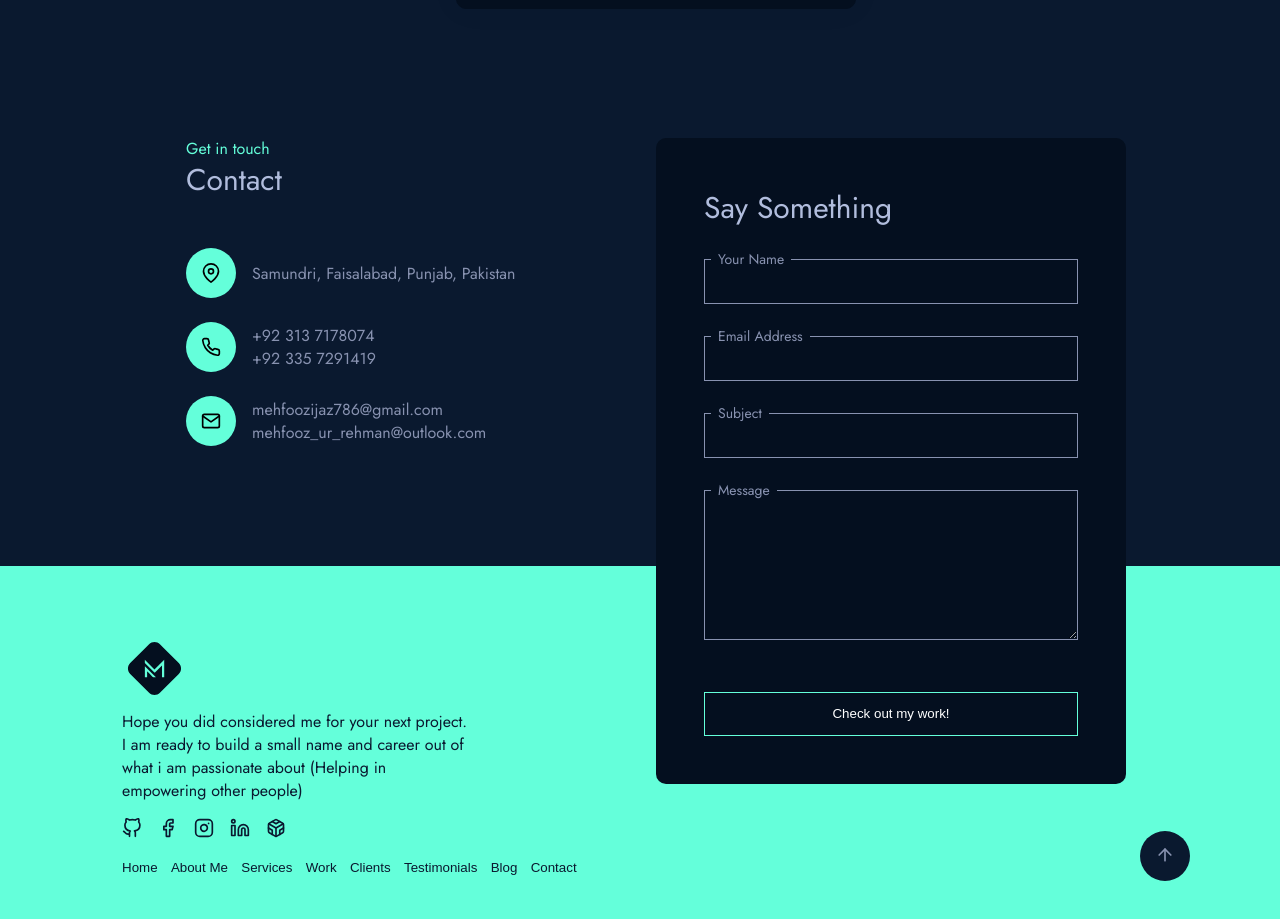
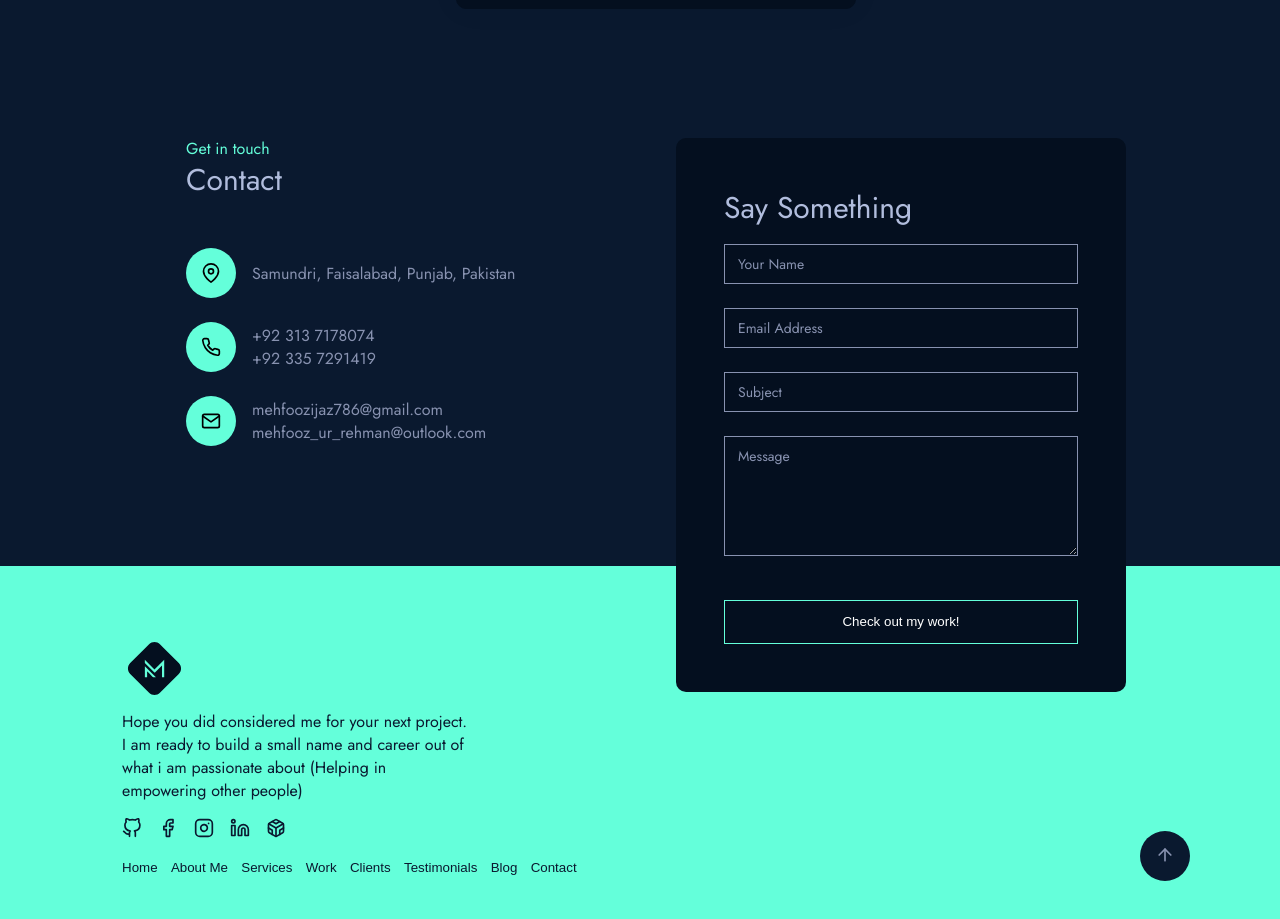
Before and after one commit to MehfoozurRehman/portfolio, a React (Create React App) app: page / in a window 1280 px wide. Shown: the part 6720-7639 px from the top of the page. Built offline with nearby package versions, Linux system fonts and the light colour scheme; no server answers.

Commit message:
style fixes

```diff
--- a/src/App.js
+++ b/src/App.js
@@ -18,7 +18,7 @@ const Testimonials = lazy(() => import("./components/Testimonials"));
 const Contact = lazy(() => import("./components/Contact"));
 
 export default function App() {
-  const [show, setShow] = useState(false);
+  const [show, setShow] = useState(true);
   function scrollCheck() {
     if (
       window.innerHeight + document.documentElement.scrollTop >=
@@ -30,7 +30,6 @@ export default function App() {
     }
   }
   useEffect(() => {
-    scrollCheck();
     window.addEventListener("scroll", scrollCheck);
   }, []);
   return (
--- a/src/App.scss
+++ b/src/App.scss
@@ -416,8 +416,8 @@ body {
   margin-bottom: 1.5em;
 }
 .services__section__content__left__entry__icon {
-  width: 50px;
-  height: 50px;
+  min-width: 50px;
+  min-height: 50px;
   background-color: var(--primary);
   display: flex;
   align-items: center;
@@ -438,7 +438,7 @@ body {
 .services__section__content__right__form {
   background-color: var(--secondary-dark);
   width: 100%;
-  max-width: 500px;
+  max-width: 450px;
   padding: 3em;
   position: absolute;
   top: -110px;
@@ -447,21 +447,23 @@ body {
 }
 .services__section__content__right__form__input {
   position: relative;
-  margin-bottom: 2em;
+  margin-bottom: 1.5em;
   display: flex;
   flex-direction: column;
 }
 .services__section__content__right__form__input__label {
   position: absolute;
-  top: -10px;
+  top: 10px;
   background-color: var(--secondary-dark);
   left: 0.5em;
   color: var(--text);
   padding: 0em 0.5em;
   font-size: 14px;
+  z-index: -1;
+  transition: 300ms ease-in-out;
 }
 .services__section__content__right__form__input__field {
-  height: 45px;
+  height: 40px;
   background-color: transparent;
   border: 1px solid var(--text);
   padding: 0em 1em;
@@ -469,7 +471,7 @@ body {
   outline: none;
 }
 .services__section__content__right__form__input__field__textarea {
-  height: 150px;
+  height: 120px;
   padding: 1em;
 }
 .services__section__content__right__form__input__field:hover,
@@ -825,6 +827,9 @@ body {
   .work__section__entry__right {
     max-width: 450px;
   }
+  .services__section__content__test {
+    margin-right: 0em;
+  }
 }
 @media (max-width: 1150px) {
   .about__section__left__content__img {
@@ -838,9 +843,16 @@ body {
   .services__section__content__reverse .services__section__content__col {
     display: flex;
     flex-wrap: wrap;
+    justify-content: center;
   }
   .services__section__content__reverse .card {
     margin-right: 2em;
+  }
+  .footer__content {
+    padding: 5em 6em;
+  }
+  .footer__content__button {
+    right: 4em;
   }
 }
 @media (max-width: 1100px) {
@@ -850,6 +862,7 @@ body {
     align-items: flex-start;
     padding: 8em 6em;
   }
+
   .about__section__left {
     width: 100%;
     margin-right: 0em;
@@ -857,6 +870,23 @@ body {
   }
   .home__section__info {
     max-width: 500px;
+  }
+}
+@media (max-width: 1000px) {
+  .services__section__content__special {
+    flex-direction: column;
+  }
+  .services__section__content__left {
+    width: 100%;
+    margin-bottom: 5em;
+  }
+  .services__section__content__right {
+    width: 100%;
+  }
+  .services__section__content__right__form {
+    position: relative;
+    top: 0px;
+    max-width: 100%;
   }
 }
 @media (max-width: 950px) {
@@ -917,6 +947,9 @@ body {
     position: relative;
     max-width: 100%;
   }
+  .footer__content__row:last-child {
+    display: none;
+  }
 }
 @media (max-width: 580px) {
   .about__section__left__content__img {
@@ -926,8 +959,6 @@ body {
   .github__calender__wapper {
     display: none;
   }
-}
-@media (max-width: 500px) {
   .services__section__content__reverse .services__section__content__col {
     width: 100%;
     flex-direction: column;
@@ -935,6 +966,11 @@ body {
   .services__section__content__reverse .card {
     margin-right: 0em;
   }
+  .services__section__content__right__form {
+    padding: 3em 2em;
+  }
+}
+@media (max-width: 500px) {
   .social__links {
     display: none;
   }
@@ -956,6 +992,15 @@ body {
   }
   .work__section {
     padding: 8em 2em;
+  }
+  .footer__content {
+    padding: 5em 2em;
+  }
+  .footer__content__row__col {
+    max-width: 300px;
+  }
+  .footer__content__button {
+    right: 2em;
   }
   .home__section__slogan {
     font-size: 32px;
--- a/src/components/Contact.js
+++ b/src/components/Contact.js
@@ -1,4 +1,4 @@
-import React from "react";
+import React, { useState } from "react";
 import { Mail, MapPin, Phone } from "react-feather";
 import BlogCard from "./BlogCard";
 
@@ -17,7 +17,7 @@ export default function Contact({}) {
         <div className="home__section__heading">Contact</div>
       </div>
       <div
-        className="services__section__content"
+        className="services__section__content services__section__content__special"
         style={{ alignItems: "flex-start", marginRight: "-2em" }}
       >
         <div className="services__section__content__left">
@@ -52,12 +52,7 @@ export default function Contact({}) {
         </div>
         <div className="services__section__content__right">
           <form className="services__section__content__right__form">
-            <div
-              className="home__section__heading"
-              style={{ marginBottom: "1em", marginTop: 0 }}
-            >
-              Say Something
-            </div>
+            <div className="home__section__heading">Say Something</div>
             <InputBox placeholder="Your Name" type="text" />
             <InputBox placeholder="Email Address" type="email" />
             <InputBox placeholder="Subject" type="text" />
@@ -75,11 +70,20 @@ export default function Contact({}) {
   );
 }
 
-function InputBox({ placeholder, type }) {
+function InputBox({ placeholder, type, onChange }) {
+  const [onFucus, setOnFocus] = useState(false);
+  const [value, setValue] = useState("");
   return (
     <div className="services__section__content__right__form__input">
       <label
         className="services__section__content__right__form__input__label"
+        style={
+          value !== ""
+            ? { top: -10, zIndex: 1 }
+            : onFucus
+            ? { top: -10, zIndex: 1 }
+            : null
+        }
         htmlFor={placeholder}
       >
         {placeholder}
@@ -88,22 +92,53 @@ function InputBox({ placeholder, type }) {
         type={type}
         name={placeholder}
         id={placeholder}
+        value={value}
+        onFocus={() => {
+          setOnFocus(true);
+        }}
+        onBlur={() => {
+          setOnFocus(false);
+        }}
+        onChange={(e) => {
+          setValue(e.target.value);
+          onChange(e);
+        }}
         className="services__section__content__right__form__input__field"
       />
     </div>
   );
 }
-function TextareaBox({ placeholder }) {
+function TextareaBox({ placeholder, onChange }) {
+  const [onFucus, setOnFocus] = useState(false);
+  const [value, setValue] = useState("");
   return (
     <div className="services__section__content__right__form__input">
       <label
         className="services__section__content__right__form__input__label"
+        style={
+          value !== ""
+            ? { top: -10, zIndex: 1 }
+            : onFucus
+            ? { top: -10, zIndex: 1 }
+            : null
+        }
         htmlFor={placeholder}
       >
         {placeholder}
       </label>
       <textarea
         name={placeholder}
+        value={value}
+        onFocus={() => {
+          setOnFocus(true);
+        }}
+        onBlur={() => {
+          setOnFocus(false);
+        }}
+        onChange={(e) => {
+          setValue(e.target.value);
+          onChange(e);
+        }}
         id={placeholder}
         className="services__section__content__right__form__input__field services__section__content__right__form__input__field__textarea"
       />
--- a/src/components/Testimonials.js
+++ b/src/components/Testimonials.js
@@ -32,10 +32,7 @@ export default function Testimonials({}) {
         </div>
         <div className="home__section__heading">Testimonials</div>
       </div>
-      <div
-        className="services__section__content"
-        style={{ marginRight: "0em" }}
-      >
+      <div className="services__section__content services__section__content__test">
         <Swiper slidesPerView={slidesPerView} spaceBetween={30}>
           <SwiperSlide>
             <TestimonialsCard
```
